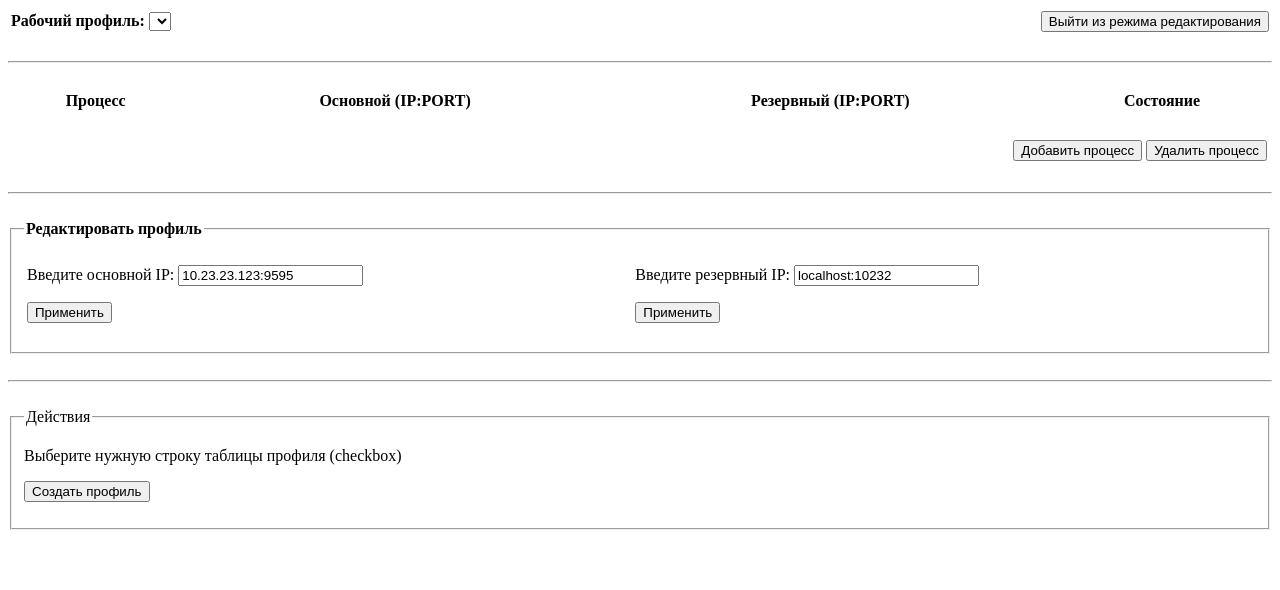
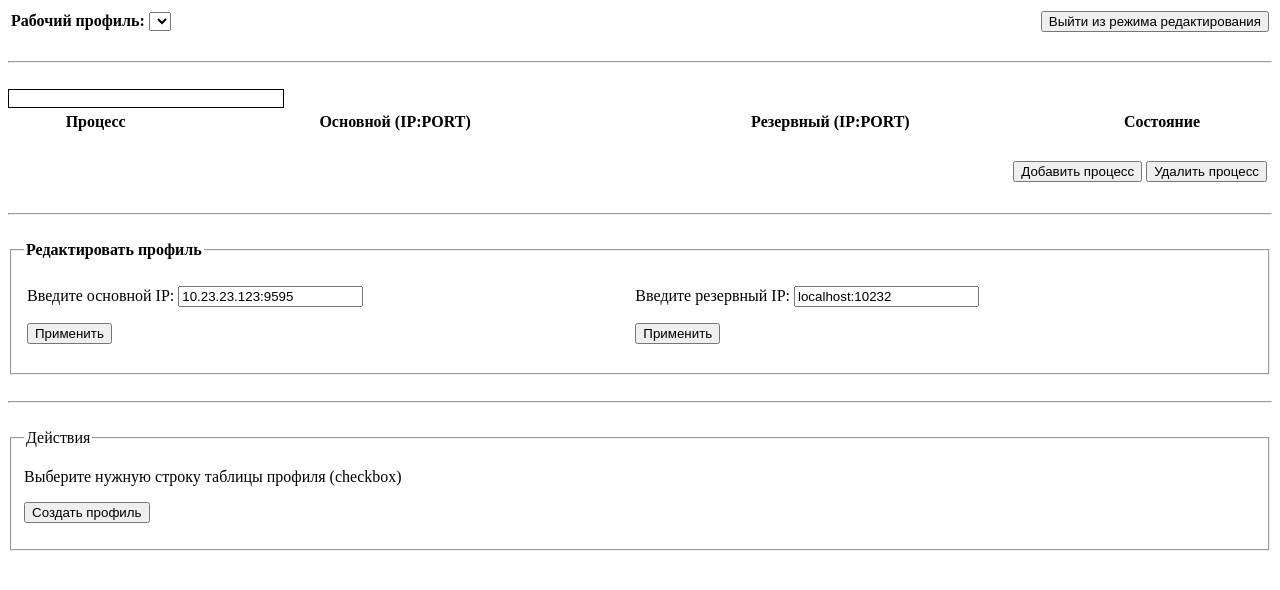
Before and after one commit to LinuxSin/Alterator, a plain HTML site: page edit/index.html in a window 1280 px wide. Drawn offline with Linux system fonts and the light colour scheme; files that its build step writes are made by us from their sources.

Commit message:
Добавил заглолвлк для профилей

```diff
--- a/edit/index.html
+++ b/edit/index.html
@@ -1,7 +1,7 @@
 <!DOCTYPE HTML PUBLIC "-//W3C//DTD HTML 4.0//EN" "http://www.w3.org/TR/REC-html40/strict.dtd">
 <html wf="none">
     <head>
-        <link type="text/css" rel="stylesheet" href="/design/styles/alt_usb_guard.css" />
+        <link type="text/css" rel="stylesheet" href="/design/styles/m104.css" />
     </head>
   <body>
     <form method="POST">
--- /dev/null
+++ b/m104.css
@@ -0,0 +1,11 @@
+caption {
+    background-color: white;
+    border: solid;
+    border-width: thin;
+    margin-bottom: 2px;
+    font-weight: 600;
+    height: 17px;
+    width: 274px;
+    text-align: -webkit-justify;
+    font-size: 15px;
+}
```
Also changed, not shown: index.html (+1 -1 lines).
